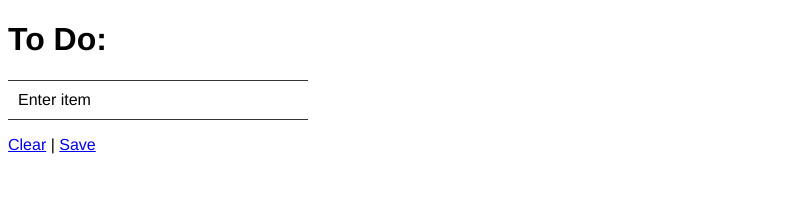
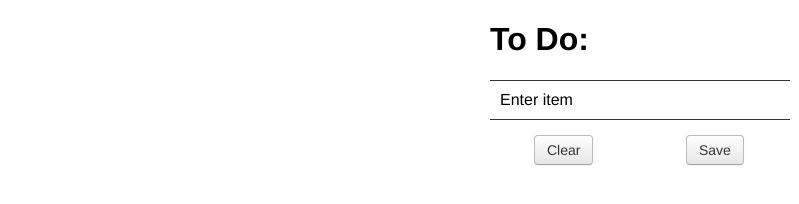
Before and after one commit to stvedt/editable-storage, a plain HTML site: page index.html in a window 1280 px wide. Shown: the whole page, without its empty margins (0-799 px from the left). Drawn offline with nearby package versions, Linux system fonts and the light colour scheme.

Commit message:
add button styles

```diff
--- a/css/style.css
+++ b/css/style.css
@@ -4,6 +4,7 @@ body{
 }
 #container{
     width:300px;
+    margin:0 auto;
 }
 
 ul{
@@ -20,3 +21,86 @@ li{
 li:first-child{
     border-top:1px solid #333;
 }
+
+/*button style taken from bootstrap */
+
+.btn {
+  display: inline-block;
+  *zoom: 1;
+  padding: 4px 12px;
+  margin:15px 44px;
+  font-size: 14px;
+  line-height: 20px;
+  text-align: center;
+  text-decoration:none;
+  vertical-align: middle;
+  cursor: pointer;
+  color: #333333;
+  text-shadow: 0 1px 1px rgba(255, 255, 255, 0.75);
+  background-color: #f5f5f5;
+  background-image: -moz-linear-gradient(top, #ffffff, #e6e6e6);
+  background-image: -webkit-gradient(linear, 0 0, 0 100%, from(#ffffff), to(#e6e6e6));
+  background-image: -webkit-linear-gradient(top, #ffffff, #e6e6e6);
+  background-image: -o-linear-gradient(top, #ffffff, #e6e6e6);
+  background-image: linear-gradient(to bottom, #ffffff, #e6e6e6);
+  background-repeat: repeat-x;
+  filter: progid:DXImageTransform.Microsoft.gradient(startColorstr='#ffffffff', endColorstr='#ffe6e6e6', GradientType=0);
+  border-color: #e6e6e6 #e6e6e6 #bfbfbf;
+  border-color: rgba(0, 0, 0, 0.1) rgba(0, 0, 0, 0.1) rgba(0, 0, 0, 0.25);
+  *background-color: #e6e6e6;
+  border: 1px solid #bbbbbb;
+  *border: 0;
+  border-bottom-color: #a2a2a2;
+  -webkit-border-radius: 4px;
+  -moz-border-radius: 4px;
+  border-radius: 4px;
+  *margin-left: .3em;
+  -webkit-box-shadow: inset 0 1px 0 rgba(255,255,255,.2), 0 1px 2px rgba(0,0,0,.05);
+  -moz-box-shadow: inset 0 1px 0 rgba(255,255,255,.2), 0 1px 2px rgba(0,0,0,.05);
+  box-shadow: inset 0 1px 0 rgba(255,255,255,.2), 0 1px 2px rgba(0,0,0,.05);
+}
+.btn:hover,
+.btn:active,
+.btn.active,
+.btn.disabled,
+.btn[disabled] {
+  color: #333333;
+  background-color: #e6e6e6;
+  *background-color: #d9d9d9;
+}
+.btn:active,
+.btn.active {
+  background-color: #cccccc \9;
+}
+.btn:hover {
+  color: #333333;
+  text-decoration: none;
+  background-position: 0 -15px;
+  -webkit-transition: background-position 0.1s linear;
+  -moz-transition: background-position 0.1s linear;
+  -o-transition: background-position 0.1s linear;
+  transition: background-position 0.1s linear;
+}
+.btn:focus {
+  outline: thin dotted #333;
+  outline: 5px auto -webkit-focus-ring-color;
+  outline-offset: -2px;
+}
+.btn.active,
+.btn:active {
+  background-image: none;
+  outline: 0;
+  -webkit-box-shadow: inset 0 2px 4px rgba(0,0,0,.15), 0 1px 2px rgba(0,0,0,.05);
+  -moz-box-shadow: inset 0 2px 4px rgba(0,0,0,.15), 0 1px 2px rgba(0,0,0,.05);
+  box-shadow: inset 0 2px 4px rgba(0,0,0,.15), 0 1px 2px rgba(0,0,0,.05);
+}
+.btn.disabled,
+.btn[disabled] {
+  cursor: default;
+  background-image: none;
+  opacity: 0.65;
+  filter: alpha(opacity=65);
+  -webkit-box-shadow: none;
+  -moz-box-shadow: none;
+  box-shadow: none;
+}
--- a/index.html
+++ b/index.html
@@ -14,11 +14,10 @@
 	<ul contenteditable>
 		<li>Enter item</li>
 	</ul>
-	<p>
-		<a href="javascript:void(0);" id="clear">Clear</a>
-		 |
-		<a href="javascript:void(0);" id="save">Save</a>
-	</p>
+
+	<a href="javascript:void(0);" id="clear" class="btn">Clear</a>
+	<a href="javascript:void(0);" id="save" class="btn">Save</a>
+
 </div>
 </body>
 </html>
```
